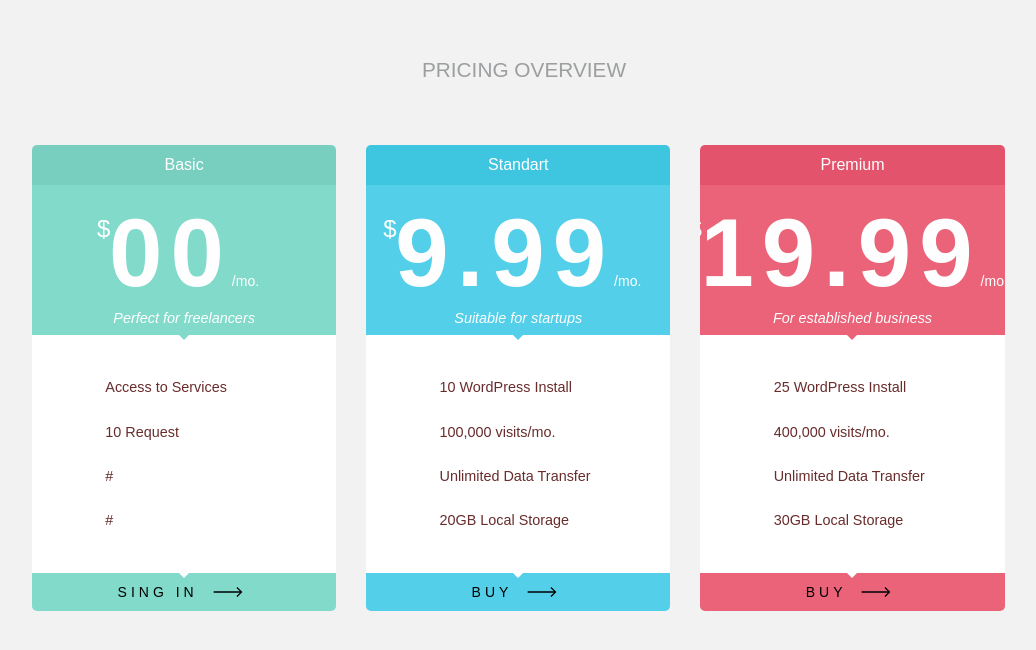
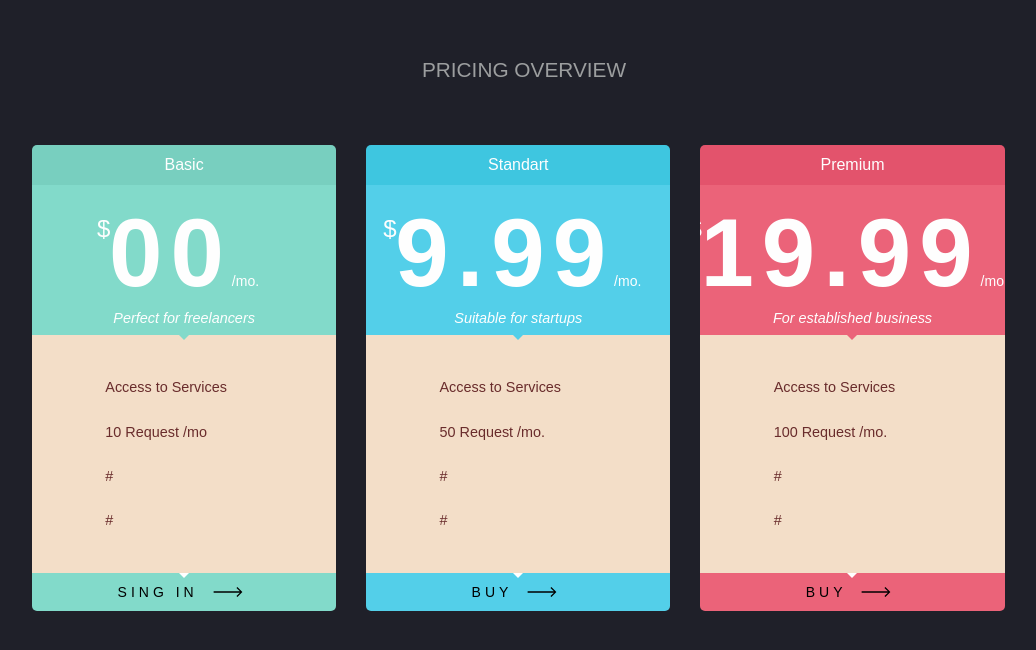
Before and after one commit to agetro2003/proyect_blacklist_frontend, a React (Vite) app: page /Pricing in a window 1280 px wide. Shown: the top 650 px of the page, without its empty margins (121-1157 px from the left). Built offline with nearby package versions, Linux system fonts and the light colour scheme; a web font is replaced by a local one.

Commit message:
fix: components

```diff
--- /dev/null
+++ b/src/components/Home/home.css
@@ -0,0 +1,41 @@
+* {
+    font-family: "Chivo Mono", monospace;
+    /* background-color: #060713; */
+}
+
+.Nav-bar {
+    display: flex;
+    gap: 72px;
+}
+
+.Nav-bar > li {
+    list-style: none;
+}
+
+.Nav-bar > li a {
+    font-size: 26px;
+    font-weight: 700;
+    text-decoration: none;
+    text-transform: uppercase;
+    color: white;
+    padding: 10px;
+    transition: 0.5s ease;
+}
+
+.Nav-bar:hover > li a {
+    color: #30edf4;
+}
+
+.Nav-bar:hover > li a:not(:hover) {
+    color: white;
+    opacity: 0.3;
+    filter: blur(1px);
+}
+
+#name {
+    font-size: 26px;
+    font-weight: 700;
+    text-decoration: none;
+    text-transform: uppercase;
+    color: white;
+}
--- a/src/components/Home/home.jsx
+++ b/src/components/Home/home.jsx
@@ -1,21 +1,16 @@
 import React, { useEffect } from "react";
-
+import "./home.css"
 
 const Home = () => {
     return (
-        <div>
-            <h1>Proyect Blacklist</h1>
-            <ul>test</ul>
-            <ul>test</ul>
-            <ul>test</ul>
-            <ul>test</ul>
-            <ul>test</ul>
-            <ul>test</ul>
-            <ul>test</ul>
-            <ul>test</ul>
-            <div>
-                <h2>test</h2>
-            </div>
+        <div className="navigation">
+            <ul className="Nav-bar">
+                <li id="name">NavBar</li>
+                <li><a href="/">Home</a></li>
+                <li><a href="/work">Work</a></li>
+                <li><a href="/services">Services</a></li>
+                <li><a href="/contact">Contact</a></li>
+            </ul>
         </div>
     );
 };
--- a/src/components/Login/login.css
+++ b/src/components/Login/login.css
@@ -3,7 +3,7 @@ body{
 	font-family: 'Poppins', sans-serif;
 	font-weight: 300;
 	line-height: 1.7;
-	color: #ffeba7;
+	color: #c4c3ca;
 	background-color: #1f2029;
 }
 a:hover {
--- a/src/components/Login/login.jsx
+++ b/src/components/Login/login.jsx
@@ -8,7 +8,7 @@ const Login = () => {
                 <div className="row full-height justify-content-center">
                     <div className="col-12 text-center align-self-center py-5">
                         <div className="section pb-5 pt-5 pt-sm-2 text-center">
-                            {/* <h6 className="mb-0 pb-3"><span>Log In </span><span>Sign Up</span></h6> */}
+                            <h6 className="mb-0 pb-3"><span>Log In </span><span>Sign Up</span></h6>
                             <input className="checkbox" type="checkbox" id="reg-log" name="reg-log" />
                             <label htmlFor="reg-log"></label>
                             <div className="card-3d-wrap mx-auto">
--- a/src/components/Pricing/pricing.css
+++ b/src/components/Pricing/pricing.css
@@ -37,7 +37,7 @@ Inspired by the dribble shot http://dribbble.com/shots/1285240-Freebie-Flat-Pric
 }
 
 body {
-    background: #F2F2F2;
+    /* background: #F2F2F2; */
     font-family: 'Droid Sans', sans-serif;
     line-height: 1;
     font-size: 16px;
@@ -121,7 +121,7 @@ body {
 }
 .features{
     list-style-type: none;
-    background: #ffffff;
+    background: #F3DEC8;
     text-align: left;
     color: #692c2c;
     padding:30px 22%;
@@ -223,7 +223,7 @@ a {
     height: 2px;
     bottom: 0;
     left: 0;
-    background-color: #000000;
+    background-color: #f3f3f3;
     transform-origin: bottom right;
     transition: transform 0.25s ease-out;
   }
--- a/src/components/Pricing/pricing.jsx
+++ b/src/components/Pricing/pricing.jsx
@@ -31,7 +31,7 @@ const Pricing = () => {
                     {/* <!-- FEATURES --> */}
                     <ul className="features">
                         <li><span className="fontawesome-cog"></span>Access to Services</li>
-                        <li><span className="fontawesome-star"></span>10 Request</li>
+                        <li><span className="fontawesome-star"></span>10 Request /mo</li>
                         <li><span className="fontawesome-dashboard"></span> # </li>
                         <li><span className="fontawesome-cloud"></span> # </li>
                     </ul>
@@ -63,10 +63,10 @@ const Pricing = () => {
                     {/* <!-- /CONTENT --> */}
                     {/* <!-- FEATURES --> */}
                     <ul className="features">
-                        <li><span className="fontawesome-cog"></span>10 WordPress Install</li>
-                        <li><span className="fontawesome-star"></span>100,000 visits/mo.</li>
-                        <li><span className="fontawesome-dashboard"></span>Unlimited Data Transfer</li>
-                        <li><span className="fontawesome-cloud"></span>20GB Local Storage</li>
+                        <li><span className="fontawesome-cog"></span>Access to Services</li>
+                        <li><span className="fontawesome-star"></span>50 Request /mo.</li>
+                        <li><span className="fontawesome-dashboard"></span>#</li>
+                        <li><span className="fontawesome-cloud"></span>#</li>
                     </ul>
                     {/* <!-- /FEATURES --> */}
                     {/* <!-- PT-FOOTER --> */}
@@ -97,10 +97,10 @@ const Pricing = () => {
 
                     {/* <!-- FEATURES --> */}
                     <ul className="features">
-                        <li><span className="fontawesome-cog"></span>25 WordPress Install</li>
-                        <li><span className="fontawesome-star"></span>400,000 visits/mo.</li>
-                        <li><span className="fontawesome-dashboard"></span>Unlimited Data Transfer</li>
-                        <li><span className="fontawesome-cloud"></span>30GB Local Storage</li>
+                        <li><span className="fontawesome-cog"></span>Access to Services</li>
+                        <li><span className="fontawesome-star"></span>100 Request /mo.</li>
+                        <li><span className="fontawesome-dashboard"></span> # </li>
+                        <li><span className="fontawesome-cloud"></span> # </li>
                     </ul>
                     {/* <!-- /FEATURES --> */}
 
```
